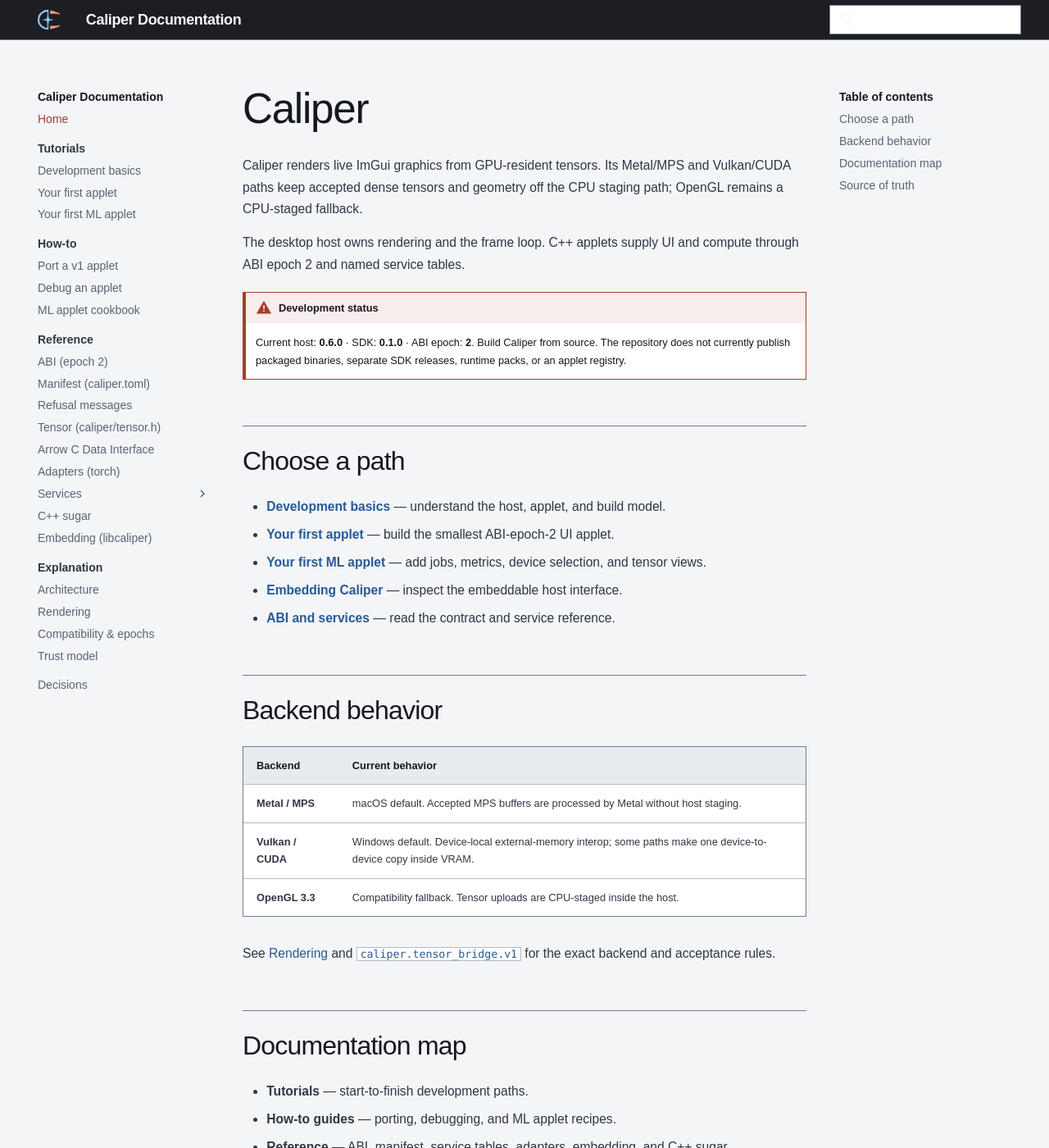
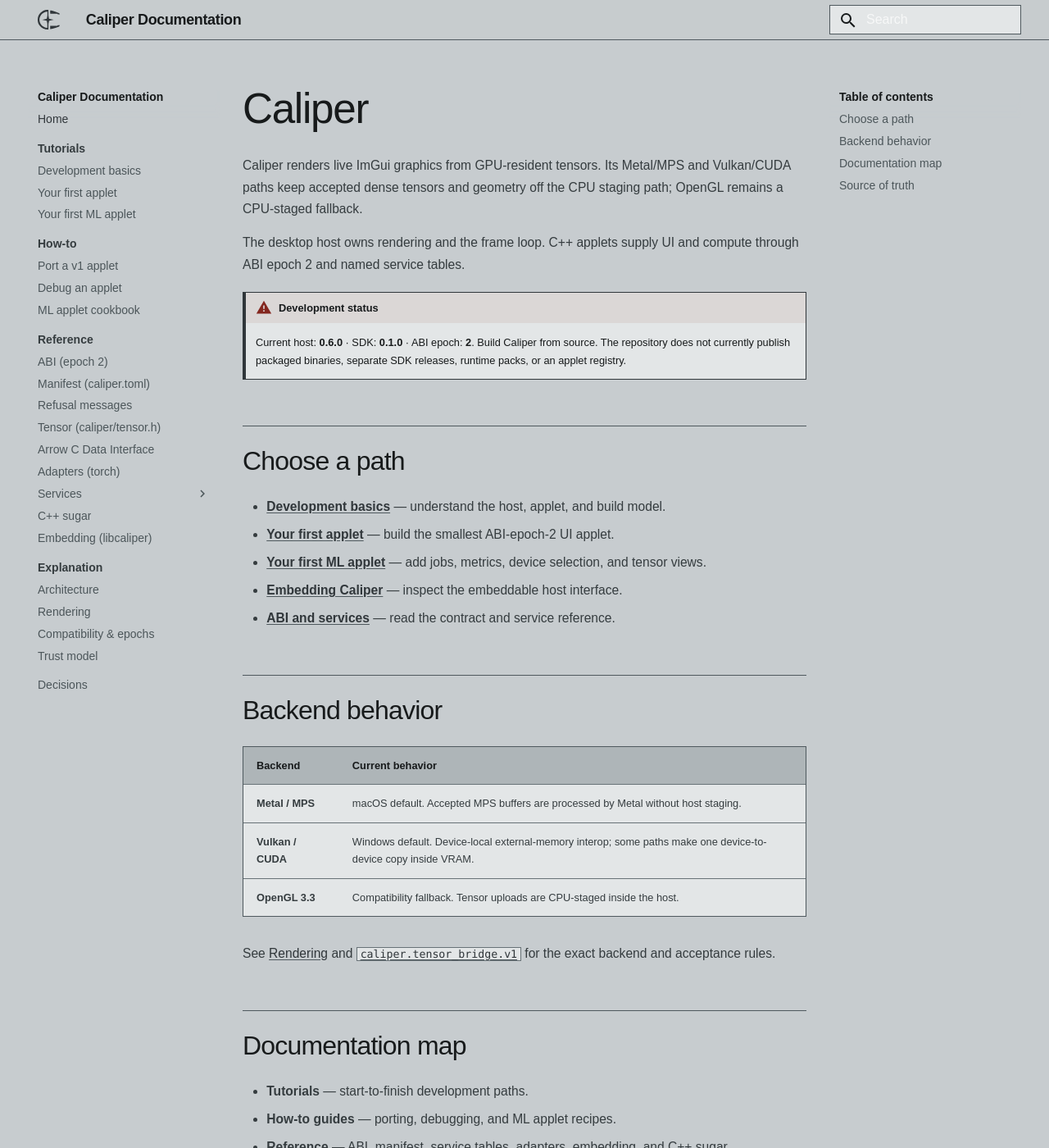
Before and after one commit to AhmedKhan-GH/caliper, an MkDocs documentation site: the page built from docs/wiki/index.md, in a window 1280 px wide and 1400 px high. Shown: the whole window at 82% size. Built offline with MkDocs 1.6.1 and Material for MkDocs 9.7.7, drawn with Linux system fonts in a browser that asks for light colours.

Commit message:
Adopt machined metal visual identity

```diff
--- a/docs/wiki/stylesheets/caliper.css
+++ b/docs/wiki/stylesheets/caliper.css
@@ -1,23 +1,22 @@
 :root {
-  --caliper-bg: #f3f5f7;
-  --caliper-surface: #ffffff;
-  --caliper-raised: #e7ebef;
-  --caliper-text: #151821;
-  --caliper-text-soft: #303744;
-  --caliper-muted: #596474;
-  --caliper-line: #b2bac5;
-  --caliper-line-strong: #737e8c;
-  --caliper-accent: #a63d2d;
-  --caliper-accent-hover: #7f291f;
-  --caliper-accent-ink: #ffffff;
-  --caliper-link: #285a96;
-  --caliper-link-hover: #1f497b;
-  --caliper-inverse: #191a20;
-  --caliper-inverse-text: #f6f7f9;
-  --md-primary-fg-color: var(--caliper-inverse);
-  --md-primary-bg-color: var(--caliper-inverse-text);
+  --caliper-bg: #c7cccf;
+  --caliper-surface: #e3e6e7;
+  --caliper-raised: #aeb5b8;
+  --caliper-text: #171a1b;
+  --caliper-text-soft: #353c3f;
+  --caliper-muted: #4c565a;
+  --caliper-line: #687277;
+  --caliper-line-strong: #4f595e;
+  --caliper-accent: #30363a;
+  --caliper-accent-hover: #171a1c;
+  --caliper-accent-ink: #f2f4f4;
+  --caliper-signal: #84271f;
+  --caliper-panel: #24292b;
+  --caliper-panel-text: #edf0f1;
+  --md-primary-fg-color: var(--caliper-bg);
+  --md-primary-bg-color: var(--caliper-text);
   --md-accent-fg-color: var(--caliper-accent);
-  --md-typeset-a-color: var(--caliper-link);
+  --md-typeset-a-color: var(--caliper-accent);
   --md-text-font: Arial, "Helvetica Neue", Helvetica, sans-serif;
   --md-code-font: "SFMono-Regular", Consolas, "Liberation Mono", monospace;
 }
@@ -32,10 +31,10 @@
   --md-default-bg-color--lighter: var(--caliper-raised);
   --md-code-fg-color: var(--caliper-text);
   --md-code-bg-color: var(--caliper-surface);
-  --md-footer-bg-color: var(--caliper-inverse);
-  --md-footer-bg-color--dark: var(--caliper-inverse);
+  --md-footer-bg-color: var(--caliper-panel);
+  --md-footer-bg-color--dark: var(--caliper-panel);
   --md-typeset-color: var(--caliper-text-soft);
-  --md-typeset-a-color: var(--caliper-link);
+  --md-typeset-a-color: var(--caliper-accent);
   --md-typeset-table-color: var(--caliper-line-strong);
 }
 
@@ -45,9 +44,9 @@ body {
 }
 
 .md-header {
-  color: var(--caliper-inverse-text);
+  color: var(--caliper-text);
   border-bottom: 1px solid var(--caliper-line-strong);
-  background: rgba(25, 26, 32, 0.98);
+  background: rgba(199, 204, 207, 0.98);
   box-shadow: none;
 }
 
@@ -128,7 +127,13 @@ body {
 }
 
 .md-typeset a:hover {
-  color: var(--caliper-link-hover);
+  color: var(--caliper-accent-hover);
+}
+
+.md-typeset a:not(.md-button) {
+  text-decoration: underline;
+  text-decoration-color: var(--caliper-line-strong);
+  text-underline-offset: 0.15em;
 }
 
 .md-typeset code,
@@ -173,12 +178,12 @@ body {
 
 .md-typeset .warning > .admonition-title,
 .md-typeset .warning > summary {
-  background: rgba(166, 61, 45, 0.09);
+  background: rgba(132, 39, 31, 0.08);
 }
 
 .md-typeset .warning > .admonition-title::before,
 .md-typeset .warning > summary::before {
-  background-color: var(--caliper-accent);
+  background-color: var(--caliper-signal);
 }
 
 .md-typeset table:not([class]) {
@@ -222,7 +227,7 @@ body {
 }
 
 .md-footer-meta {
-  background: var(--caliper-inverse);
+  background: var(--caliper-panel);
 }
 
 @media screen and (max-width: 76.234375em) {
```
Also changed, not shown: docs/wiki/assets/mark.svg, site/assets/mark.svg, site/assets/mech-metal.svg, site/assets/mech-roundtrip.svg, site/assets/mech-vulkan.svg, site/assets/og.png, site/assets/og.svg, site/assets/style.css, site/index.html.
